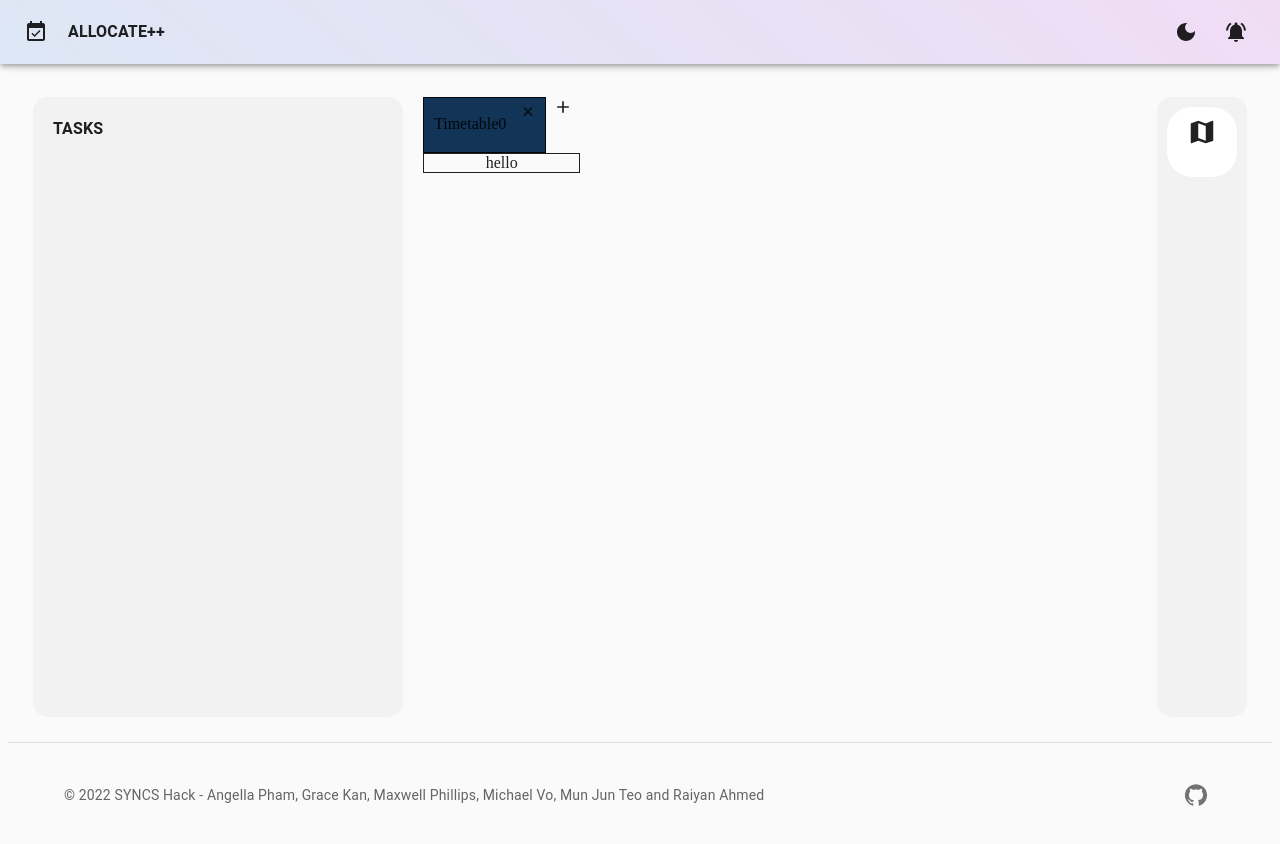
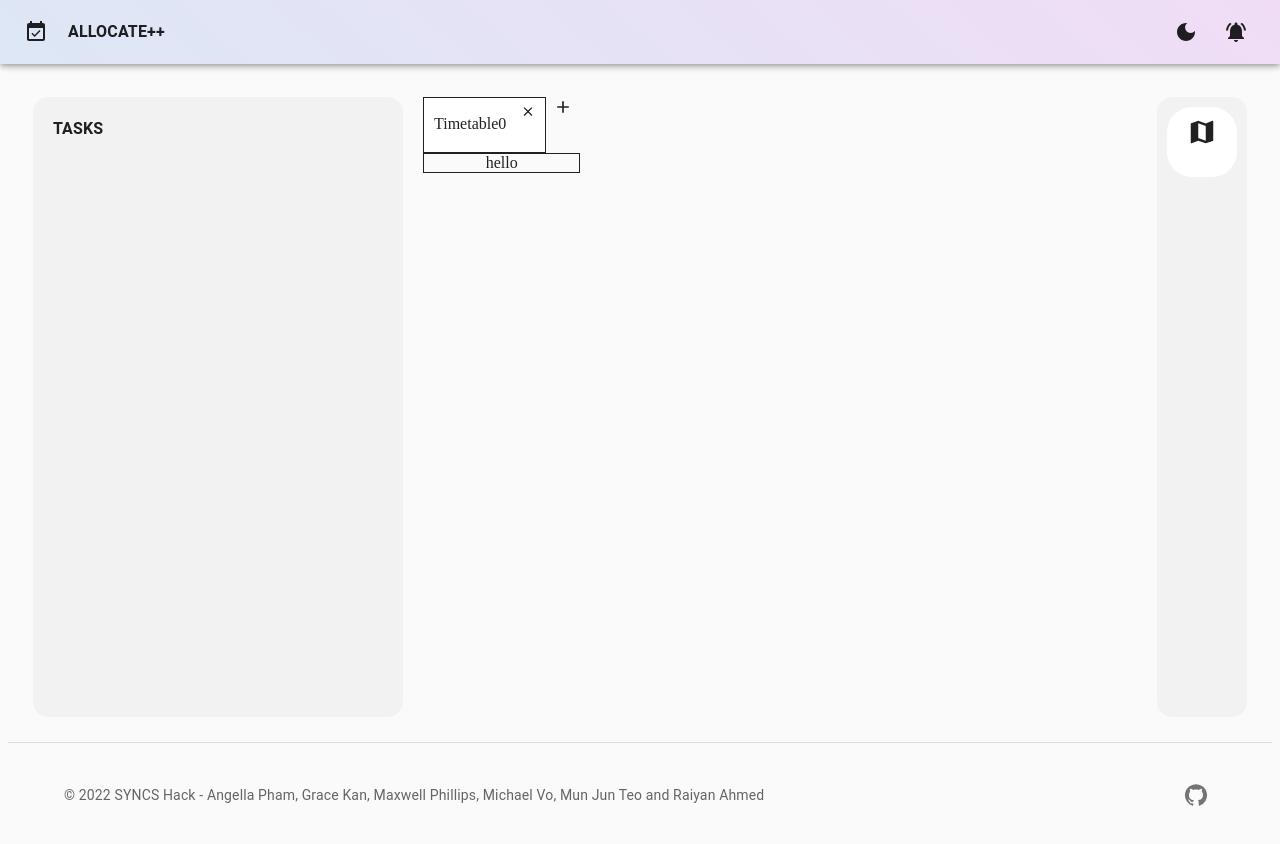
Before and after one commit to zax-xyz/allocatepp, a React (Vite) app in the folder apps/frontend/: page / in a window 1280 px wide. Both pictures are taken after a click on the icon 440 px from the left and 107 px from the top of the page. Shown: the top 844 px of the page. Built offline with nearby package versions, Linux system fonts and the light colour scheme; what twin.macro would draw is missing.

Commit message:
modified colours

```diff
--- a/apps/frontend/src/components/Tabs/Tabs.tsx
+++ b/apps/frontend/src/components/Tabs/Tabs.tsx
@@ -43,7 +43,7 @@ const StyledCloseIcon = styled(Close)`
 
 const NewTab: React.FC<{ tabName: string, tabId: number, closeTab: any, currentTabId: number, setCurrentTabId: any }> = ({ tabName, tabId, closeTab, currentTabId , setCurrentTabId}) => {
   return (
-    <TabContainer tabColour={tabId === currentTabId ? "#123456" : "#000000" } onClick={() => setCurrentTabId(tabId)} >
+    <TabContainer tabColour={tabId === currentTabId ? "#FFFFFF" : "#c5becd" } onClick={() => setCurrentTabId(tabId)} >
       <p>{tabName}</p>
       <StyledCloseIcon onClick={() => closeTab(tabId)} />
     </TabContainer>
```
